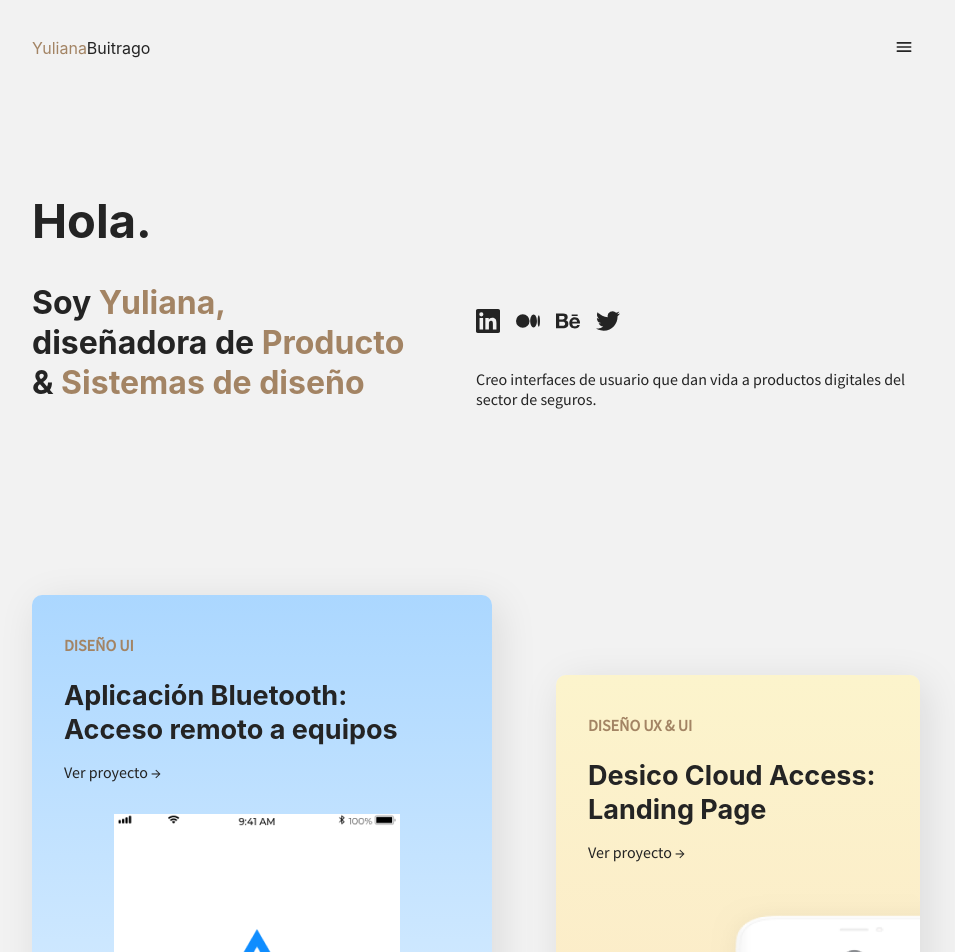
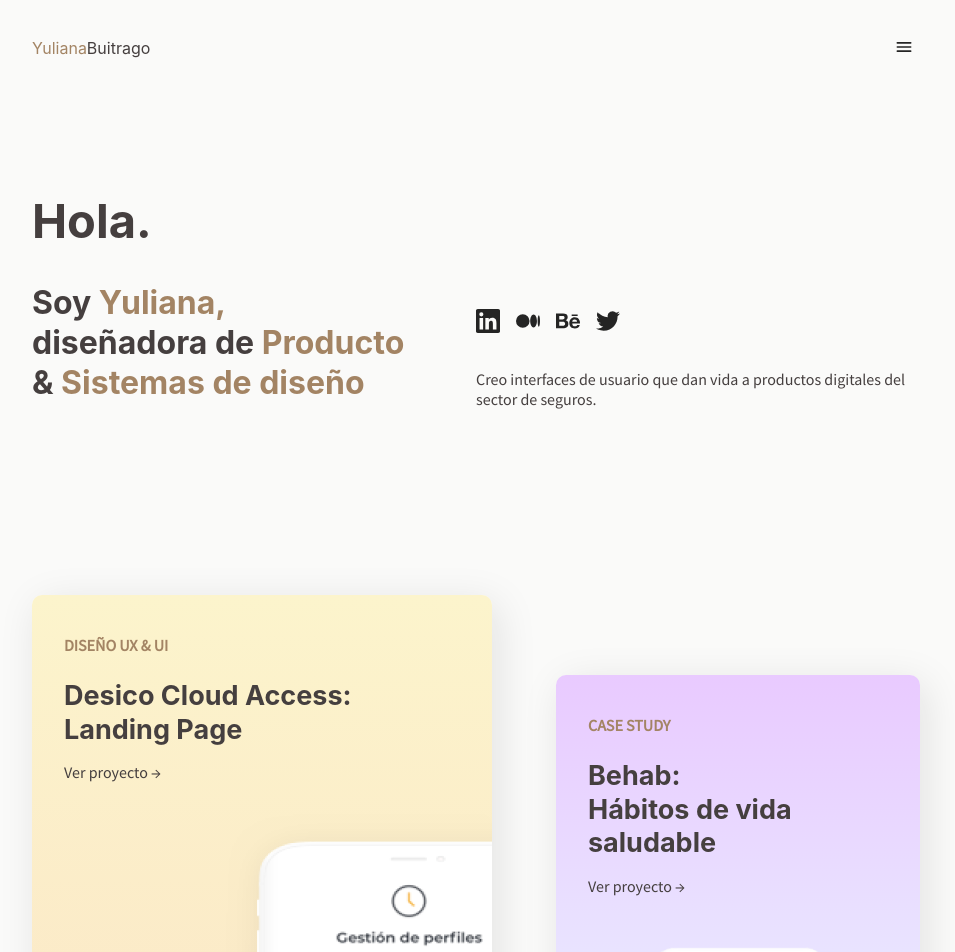
Before and after one commit to mbeneyto/yulianabuitrago.com, a Next.js app: page / in a window 1280 px wide. Shown: the top 952 px of the page, without its empty margins (164-1119 px from the left). Built offline with nearby package versions, Linux system fonts and the light colour scheme; a web font is replaced by a local one.

Commit message:
refactor: redefine and reorganize colors

```diff
--- a/components/ProjectCard/index.js
+++ b/components/ProjectCard/index.js
@@ -3,14 +3,13 @@ import Link from 'next/link'
 import styles from './styles.module.css'
 
 export default function ProjectCard ({
-  project: { id, title, subtitle, type, gradientTop, gradientBottom }
+  project: { id, title, subtitle, type, cardGradient }
 }) {
   return (
     <div
       className={styles.card}
       style={{
-        '--gradient-top': gradientTop,
-        '--gradient-bottom': gradientBottom
+        '--card-gradient': `var(--${cardGradient})`
       }}
     >
       <p>{type}</p>
--- a/components/ProjectCard/styles.module.css
+++ b/components/ProjectCard/styles.module.css
@@ -1,6 +1,5 @@
 .card {
-  background-color: var(--gradient-top);
-  background: linear-gradient(var(--gradient-top), var(--gradient-bottom));
+  background: var(--card-gradient);
   border-radius: 10px;
   width: 100%;
   max-width: 460px;
--- a/pages/_app.js
+++ b/pages/_app.js
@@ -1,3 +1,5 @@
+import '../styles/base/colors.css'
+import '../styles/base/fonts.css'
 import '../styles/globals.css'
 import '../styles/theme.css'
 
--- a/projects/behab.md
+++ b/projects/behab.md
@@ -2,8 +2,7 @@
 title: "Behab:"
 subtitle: "Hábitos de vida saludable"
 type: "Case study"
-gradientTop: "#E9CAFF"
-gradientBottom: "#CCCCCC"
+cardGradient: "behab-gradient"
 order: 3
 ---
 
--- a/projects/desico-access-bluetooth-app.md
+++ /dev/null
@@ -1,8 +0,0 @@
----
-title: "Aplicación Bluetooth:"
-subtitle: "Acceso remoto a equipos"
-type: "Diseño UI"
-gradientTop: "#ABD7FF"
-gradientBottom: "#E1F1FF"
-order: 1
----
--- a/projects/desico-cloud-access.md
+++ b/projects/desico-cloud-access.md
@@ -2,8 +2,7 @@
 title: "Desico Cloud Access:"
 subtitle: "Landing Page"
 type: "Diseño UX & UI"
-gradientTop: "#FCF4CC"
-gradientBottom: "#FBE6C6"
+cardGradient: "desico-gradient-2"
 order: 2
 ---
 
--- a/projects/uworld.md
+++ b/projects/uworld.md
@@ -2,7 +2,6 @@
 title: "Uworld:"
 subtitle: "Seguros de viaje"
 type: "Case study"
-gradientTop: "#D4CEFF"
-gradientBottom: "#9BFFDE"
+cardGradient: "uworld-gradient"
 order: 4
 ---
--- /dev/null
+++ b/styles/base/colors.css
@@ -0,0 +1,23 @@
+:root {
+	/* =========== */
+	/* BAsE COLORS */
+	/* =========== */
+	--dark-moon: #242424;
+	--grey-moon: #453F3F;
+	--red-moon: #F7ECEC;
+	--dark-earth: #A38464;
+	--light-earth: #C5B2A0;
+	--light-beige: #F7F1EC;
+	--background: #FAFAF9;
+	--pure-white: #FFFFFF;
+
+	/* ================= */
+	/* PROYECT GRADIENTS */
+	/* ================= */
+	--happylacta-gradient: linear-gradient(180deg, #E8B8AF 0%, #FBDCD2 86.88%);
+	--desico-gradient-1: linear-gradient(180deg, #ABD7FF 0%, #E1F1FF 100%);
+	--desico-gradient-2: linear-gradient(180deg, #FCF4CC 0%, #FBE6C6 100%);
+	--desico-gradient-3: linear-gradient(180deg, #F8CE8F 0%, #FBE6C6 100%);
+	--behab-gradient: linear-gradient(180deg, #E9CAFF 0%, #E9FEFF 100%);
+	--uworld-gradient: linear-gradient(180deg, #D4CEFF 21.35%, #ECEBFE 100%);
+}
--- /dev/null
+++ b/styles/base/fonts.css
@@ -0,0 +1,8 @@
+:root {
+  --primary-font-family: Source Sans Pro, -apple-system, BlinkMacSystemFont,
+    Segoe UI, Roboto, Oxygen, Ubuntu, Cantarell, Fira Sans, Droid Sans,
+    Helvetica Neue, sans-serif;
+  --secondary-font-family: Fjalla One, -apple-system, BlinkMacSystemFont,
+    Segoe UI, Roboto, Oxygen, Ubuntu, Cantarell, Fira Sans, Droid Sans,
+    Helvetica Neue, sans-serif;
+}
--- a/styles/globals.css
+++ b/styles/globals.css
@@ -18,15 +18,6 @@
   font-style: medium;
   font-weight: 600;
   font-display: auto;
-}
-
-:root {
-  --grey-moon: #242424;
-  --dark-earth: #a38464;
-  --light-earth: #c5b2a0;
-  --light-beige: #f7f1ec;
-  --background: #f2f2f2;
-  --pure-white: #fff;
 }
 
 html,
--- a/styles/theme.css
+++ b/styles/theme.css
@@ -8,12 +8,4 @@
 
   --background-color: var(--primary-color);
   --text-color: var(--secondary-color);
-
-  /* fonts */
-  --primary-font-family: Source Sans Pro, -apple-system, BlinkMacSystemFont,
-    Segoe UI, Roboto, Oxygen, Ubuntu, Cantarell, Fira Sans, Droid Sans,
-    Helvetica Neue, sans-serif;
-  --secondary-font-family: Fjalla One, -apple-system, BlinkMacSystemFont,
-    Segoe UI, Roboto, Oxygen, Ubuntu, Cantarell, Fira Sans, Droid Sans,
-    Helvetica Neue, sans-serif;
 }
```
